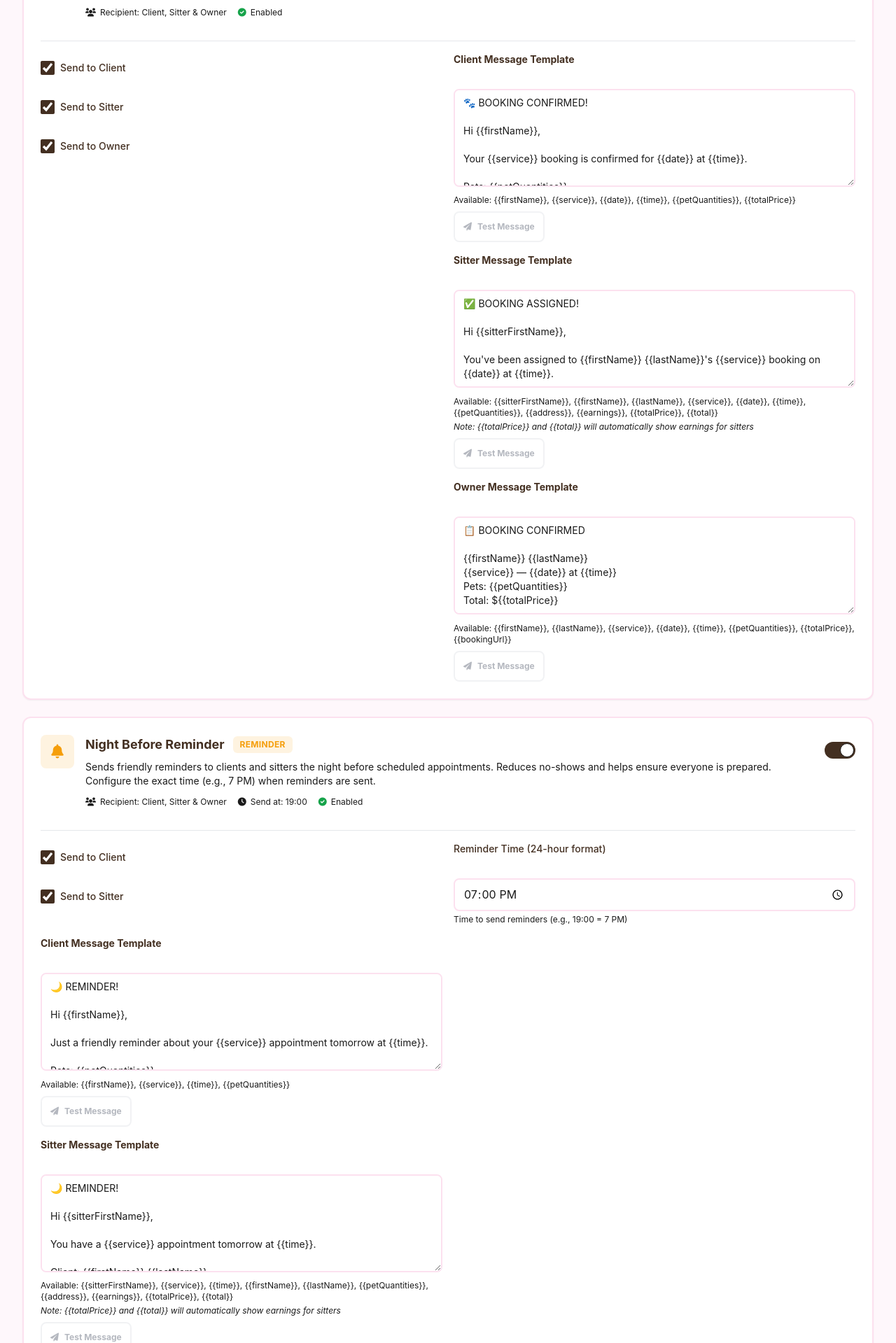
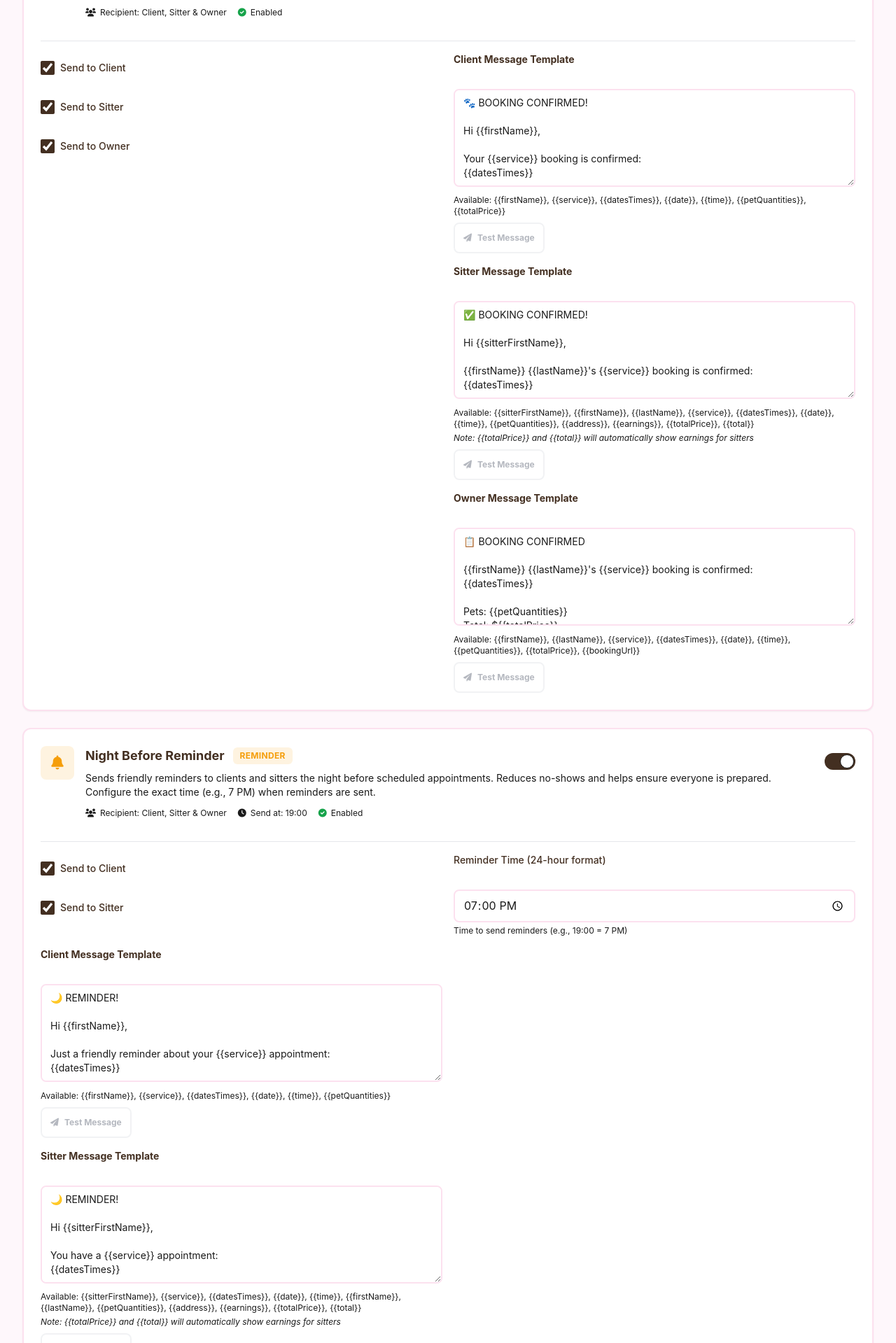
Before and after one commit to blackhawk123440/snout-os, a Next.js app: page /automation in a window 1280 px wide. Shown: the part 1220-3139 px from the top of the page at 70% size. Built offline with nearby package versions, Linux system fonts and the light colour scheme; no server answers; the database is empty.

Commit message:
Align automation UI templates with shared datesTimes formatting

```diff
--- a/src/app/automation/page.tsx
+++ b/src/app/automation/page.tsx
@@ -733,17 +733,19 @@ export default function AutomationPage() {
                                   Client Message Template
                                 </label>
                                 <textarea
-                                  value={"messageTemplateClient" in config ? (config.messageTemplateClient || "") : "🐾 BOOKING CONFIRMED!\n\nHi {{firstName}},\n\nYour {{service}} booking is confirmed for {{date}} at {{time}}.\n\nPets: {{petQuantities}}\nTotal: $" + "{{totalPrice}}" + "\n\nWe'll see you soon!"}
+                                  value={"messageTemplateClient" in config ? (config.messageTemplateClient || "") : "🐾 BOOKING CONFIRMED!\n\nHi {{firstName}},\n\nYour {{service}} booking is confirmed:\n{{datesTimes}}\n\nPets: {{petQuantities}}\nTotal: $" + "{{totalPrice}}" + "\n\nWe'll see you soon!"}
                                   onChange={(e) => updateAutomation("bookingConfirmation", { messageTemplateClient: e.target.value })}
                                   rows={6}
                                   className="w-full px-3 py-2 border-2 rounded-lg focus:outline-none focus:ring-2 text-sm touch-manipulation min-h-[44px]"
                                   style={{ borderColor: COLORS.primaryLight }}
                                   placeholder="Message template with {{variables}}..."
                                 />
-                                <p className="text-xs text-gray-500 mt-1">Available: {"{{firstName}}"}, {"{{service}}"}, {"{{date}}"}, {"{{time}}"}, {"{{petQuantities}}"}, {"{{totalPrice}}"}</p>
+                                <p className="text-xs text-gray-500 mt-1">
+                                  Available: {"{{firstName}}"}, {"{{service}}"}, {"{{datesTimes}}"}, {"{{date}}"}, {"{{time}}"}, {"{{petQuantities}}"}, {"{{totalPrice}}"}
+                                </p>
                                 <button
                                   onClick={() => {
-                                    const template = "messageTemplateClient" in config ? (config.messageTemplateClient || "") : "🐾 BOOKING CONFIRMED!\n\nHi {{firstName}},\n\nYour {{service}} booking is confirmed for {{date}} at {{time}}.\n\nPets: {{petQuantities}}\nTotal: $" + "{{totalPrice}}" + "\n\nWe'll see you soon!";
+                                    const template = "messageTemplateClient" in config ? (config.messageTemplateClient || "") : "🐾 BOOKING CONFIRMED!\n\nHi {{firstName}},\n\nYour {{service}} booking is confirmed:\n{{datesTimes}}\n\nPets: {{petQuantities}}\nTotal: $" + "{{totalPrice}}" + "\n\nWe'll see you soon!";
                                     handleTestMessage(template, "client");
                                   }}
                                   disabled={testingMessage !== null || !testPhoneNumber.trim()}
@@ -765,18 +767,20 @@ export default function AutomationPage() {
                                   Sitter Message Template
                                 </label>
                                 <textarea
-                                  value={"messageTemplateSitter" in config ? (config.messageTemplateSitter || "") : "✅ BOOKING ASSIGNED!\n\nHi {{sitterFirstName}},\n\nYou've been assigned to {{firstName}} {{lastName}}'s {{service}} booking on {{date}} at {{time}}.\n\nPets: {{petQuantities}}\nAddress: {{address}}\nYour Earnings: ${{earnings}}\n\nView details in your dashboard."}
+                                  value={"messageTemplateSitter" in config ? (config.messageTemplateSitter || "") : "✅ BOOKING CONFIRMED!\n\nHi {{sitterFirstName}},\n\n{{firstName}} {{lastName}}'s {{service}} booking is confirmed:\n{{datesTimes}}\n\nPets: {{petQuantities}}\nAddress: {{address}}\nYour Earnings: ${{earnings}}\n\nView details in your dashboard."}
                                   onChange={(e) => updateAutomation("bookingConfirmation", { messageTemplateSitter: e.target.value })}
                                   rows={6}
                                   className="w-full px-3 py-2 border-2 rounded-lg focus:outline-none focus:ring-2 text-sm touch-manipulation min-h-[44px]"
                                   style={{ borderColor: COLORS.primaryLight }}
                                   placeholder="Message template with {{variables}}..."
                                 />
-                                <p className="text-xs text-gray-500 mt-1">Available: {"{{sitterFirstName}}"}, {"{{firstName}}"}, {"{{lastName}}"}, {"{{service}}"}, {"{{date}}"}, {"{{time}}"}, {"{{petQuantities}}"}, {"{{address}}"}, {"{{earnings}}"}, {"{{totalPrice}}"}, {"{{total}}"}</p>
+                                <p className="text-xs text-gray-500 mt-1">
+                                  Available: {"{{sitterFirstName}}"}, {"{{firstName}}"}, {"{{lastName}}"}, {"{{service}}"}, {"{{datesTimes}}"}, {"{{date}}"}, {"{{time}}"}, {"{{petQuantities}}"}, {"{{address}}"}, {"{{earnings}}"}, {"{{totalPrice}}"}, {"{{total}}"}
+                                </p>
                                 <p className="text-xs text-gray-400 mt-1 italic">Note: {"{{totalPrice}}"} and {"{{total}}"} will automatically show earnings for sitters</p>
                                 <button
                                   onClick={() => {
-                                    const defaultTemplate = "✅ BOOKING ASSIGNED!\n\nHi {{sitterFirstName}},\n\nYou've been assigned to {{firstName}} {{lastName}}'s {{service}} booking on {{date}} at {{time}}.\n\nPets: {{petQuantities}}\nAddress: {{address}}\nYour Earnings: ${{earnings}}\n\nView details in your dashboard.";
+                                    const defaultTemplate = "✅ BOOKING CONFIRMED!\n\nHi {{sitterFirstName}},\n\n{{firstName}} {{lastName}}'s {{service}} booking is confirmed:\n{{datesTimes}}\n\nPets: {{petQuantities}}\nAddress: {{address}}\nYour Earnings: ${{earnings}}\n\nView details in your dashboard.";
                                     const template = "messageTemplateSitter" in config ? (config.messageTemplateSitter || defaultTemplate) : defaultTemplate;
                                     handleTestMessage(template, "sitter");
                                   }}
@@ -799,17 +803,19 @@ export default function AutomationPage() {
                                   Owner Message Template
                                 </label>
                                 <textarea
-                                  value={"messageTemplateOwner" in config ? (config.messageTemplateOwner || "") : "📋 BOOKING CONFIRMED\n\n{{firstName}} {{lastName}}\n{{service}} — {{date}} at {{time}}\nPets: {{petQuantities}}\nTotal: $" + "{{totalPrice}}" + "\n\nView: {{bookingUrl}}"}
+                                  value={"messageTemplateOwner" in config ? (config.messageTemplateOwner || "") : "📋 BOOKING CONFIRMED\n\n{{firstName}} {{lastName}}'s {{service}} booking is confirmed:\n{{datesTimes}}\n\nPets: {{petQuantities}}\nTotal: $" + "{{totalPrice}}" + "\n\nView: {{bookingUrl}}"}
                                   onChange={(e) => updateAutomation("bookingConfirmation", { messageTemplateOwner: e.target.value })}
                                   rows={6}
                                   className="w-full px-3 py-2 border-2 rounded-lg focus:outline-none focus:ring-2 text-sm touch-manipulation min-h-[44px]"
                                   style={{ borderColor: COLORS.primaryLight }}
                                   placeholder="Message template with {{variables}}..."
                                 />
-                                <p className="text-xs text-gray-500 mt-1">Available: {"{{firstName}}"}, {"{{lastName}}"}, {"{{service}}"}, {"{{date}}"}, {"{{time}}"}, {"{{petQuantities}}"}, {"{{totalPrice}}"}, {"{{bookingUrl}}"}</p>
+                                <p className="text-xs text-gray-500 mt-1">
+                                  Available: {"{{firstName}}"}, {"{{lastName}}"}, {"{{service}}"}, {"{{datesTimes}}"}, {"{{date}}"}, {"{{time}}"}, {"{{petQuantities}}"}, {"{{totalPrice}}"}, {"{{bookingUrl}}"}
+                                </p>
                                 <button
                                   onClick={() => {
-                                    const defaultTemplate = "📋 BOOKING CONFIRMED\n\n{{firstName}} {{lastName}}\n{{service}} — {{date}} at {{time}}\nPets: {{petQuantities}}\nTotal: $" + "{{totalPrice}}" + "\n\nView: {{bookingUrl}}";
+                                    const defaultTemplate = "📋 BOOKING CONFIRMED\n\n{{firstName}} {{lastName}}'s {{service}} booking is confirmed:\n{{datesTimes}}\n\nPets: {{petQuantities}}\nTotal: $" + "{{totalPrice}}" + "\n\nView: {{bookingUrl}}";
                                     const template = "messageTemplateOwner" in config ? (config.messageTemplateOwner || defaultTemplate) : defaultTemplate;
                                     handleTestMessage(template, "owner");
                                   }}
@@ -875,17 +881,19 @@ export default function AutomationPage() {
                                   Client Message Template
                                 </label>
                                 <textarea
-                                  value={"messageTemplateClient" in config ? (config.messageTemplateClient || "") : "🌙 REMINDER!\n\nHi {{firstName}},\n\nJust a friendly reminder about your {{service}} appointment tomorrow at {{time}}.\n\nPets: {{petQuantities}}\n\nWe're excited to care for your pets!"}
+                                  value={"messageTemplateClient" in config ? (config.messageTemplateClient || "") : "🌙 REMINDER!\n\nHi {{firstName}},\n\nJust a friendly reminder about your {{service}} appointment:\n{{datesTimes}}\n\nPets: {{petQuantities}}\n\nWe're excited to care for your pets!"}
                                   onChange={(e) => updateAutomation("nightBeforeReminder", { messageTemplateClient: e.target.value })}
                                   rows={6}
                                   className="w-full px-3 py-2 border-2 rounded-lg focus:outline-none focus:ring-2 text-sm touch-manipulation min-h-[44px]"
                                   style={{ borderColor: COLORS.primaryLight }}
                                   placeholder="Message template with {{variables}}..."
                                 />
-                                <p className="text-xs text-gray-500 mt-1">Available: {"{{firstName}}"}, {"{{service}}"}, {"{{time}}"}, {"{{petQuantities}}"}</p>
+                                <p className="text-xs text-gray-500 mt-1">
+                                  Available: {"{{firstName}}"}, {"{{service}}"}, {"{{datesTimes}}"}, {"{{date}}"}, {"{{time}}"}, {"{{petQuantities}}"}
+                                </p>
                                 <button
                                   onClick={() => {
-                                    const defaultTemplate = "🌙 REMINDER!\n\nHi {{firstName}},\n\nJust a friendly reminder about your {{service}} appointment tomorrow at {{time}}.\n\nPets: {{petQuantities}}\n\nWe're excited to care for your pets!";
+                                    const defaultTemplate = "🌙 REMINDER!\n\nHi {{firstName}},\n\nJust a friendly reminder about your {{service}} appointment:\n{{datesTimes}}\n\nPets: {{petQuantities}}\n\nWe're excited to care for your pets!";
                                     const template = "messageTemplateClient" in config ? (config.messageTemplateClient || defaultTemplate) : defaultTemplate;
                                     handleTestMessage(template, "client");
                                   }}
@@ -908,18 +916,20 @@ export default function AutomationPage() {
                                   Sitter Message Template
                                 </label>
                                 <textarea
-                                  value={"messageTemplateSitter" in config ? (config.messageTemplateSitter || "") : "🌙 REMINDER!\n\nHi {{sitterFirstName}},\n\nYou have a {{service}} appointment tomorrow at {{time}}.\n\nClient: {{firstName}} {{lastName}}\nPets: {{petQuantities}}\nAddress: {{address}}\nYour Earnings: ${{earnings}}\n\nPlease confirm your availability."}
+                                  value={"messageTemplateSitter" in config ? (config.messageTemplateSitter || "") : "🌙 REMINDER!\n\nHi {{sitterFirstName}},\n\nYou have a {{service}} appointment:\n{{datesTimes}}\n\nClient: {{firstName}} {{lastName}}\nPets: {{petQuantities}}\nAddress: {{address}}\nYour Earnings: ${{earnings}}\n\nPlease confirm your availability."}
                                   onChange={(e) => updateAutomation("nightBeforeReminder", { messageTemplateSitter: e.target.value })}
                                   rows={6}
                                   className="w-full px-3 py-2 border-2 rounded-lg focus:outline-none focus:ring-2 text-sm touch-manipulation min-h-[44px]"
                                   style={{ borderColor: COLORS.primaryLight }}
                                   placeholder="Message template with {{variables}}..."
                                 />
-                                <p className="text-xs text-gray-500 mt-1">Available: {"{{sitterFirstName}}"}, {"{{service}}"}, {"{{time}}"}, {"{{firstName}}"}, {"{{lastName}}"}, {"{{petQuantities}}"}, {"{{address}}"}, {"{{earnings}}"}, {"{{totalPrice}}"}, {"{{total}}"}</p>
+                                <p className="text-xs text-gray-500 mt-1">
+                                  Available: {"{{sitterFirstName}}"}, {"{{service}}"}, {"{{datesTimes}}"}, {"{{date}}"}, {"{{time}}"}, {"{{firstName}}"}, {"{{lastName}}"}, {"{{petQuantities}}"}, {"{{address}}"}, {"{{earnings}}"}, {"{{totalPrice}}"}, {"{{total}}"}
+                                </p>
                                 <p className="text-xs text-gray-400 mt-1 italic">Note: {"{{totalPrice}}"} and {"{{total}}"} will automatically show earnings for sitters</p>
                                 <button
                                   onClick={() => {
-                                    const defaultTemplate = "🌙 REMINDER!\n\nHi {{sitterFirstName}},\n\nYou have a {{service}} appointment tomorrow at {{time}}.\n\nClient: {{firstName}} {{lastName}}\nPets: {{petQuantities}}\nAddress: {{address}}\nYour Earnings: ${{earnings}}\n\nPlease confirm your availability.";
+                                    const defaultTemplate = "🌙 REMINDER!\n\nHi {{sitterFirstName}},\n\nYou have a {{service}} appointment:\n{{datesTimes}}\n\nClient: {{firstName}} {{lastName}}\nPets: {{petQuantities}}\nAddress: {{address}}\nYour Earnings: ${{earnings}}\n\nPlease confirm your availability.";
                                     const template = "messageTemplateSitter" in config ? (config.messageTemplateSitter || defaultTemplate) : defaultTemplate;
                                     handleTestMessage(template, "sitter");
                                   }}
@@ -1067,17 +1077,19 @@ export default function AutomationPage() {
                                 Client Message Template
                               </label>
                               <textarea
-                                value={"messageTemplateClient" in config ? (config.messageTemplateClient || "") : "💳 PAYMENT REMINDER\n\nHi {{firstName}},\n\nYour {{service}} booking on {{date}} is ready for payment.\n\nPets: {{petQuantities}}\nTotal: $" + "{{totalPrice}}" + "\n\nPay now: {{paymentLink}}"}
+                                value={"messageTemplateClient" in config ? (config.messageTemplateClient || "") : "💳 PAYMENT REMINDER\n\nHi {{firstName}},\n\nYour {{service}} booking:\n{{datesTimes}}\n\nPets: {{petQuantities}}\nTotal: $" + "{{totalPrice}}" + "\n\nPay now: {{paymentLink}}"}
                                 onChange={(e) => updateAutomation("paymentReminder", { messageTemplateClient: e.target.value })}
                                 rows={6}
                                 className="w-full px-3 py-2 border-2 rounded-lg focus:outline-none focus:ring-2 text-sm touch-manipulation min-h-[44px]"
                                 style={{ borderColor: COLORS.primaryLight }}
                                 placeholder="Message template with {{variables}}..."
                               />
-                              <p className="text-xs text-gray-500 mt-1">Available variables: {"{{firstName}}"}, {"{{service}}"}, {"{{date}}"}, {"{{petQuantities}}"}, {"{{totalPrice}}"}, {"{{paymentLink}}"}</p>
+                              <p className="text-xs text-gray-500 mt-1">
+                                Available variables: {"{{firstName}}"}, {"{{service}}"}, {"{{datesTimes}}"}, {"{{date}}"}, {"{{time}}"}, {"{{petQuantities}}"}, {"{{totalPrice}}"}, {"{{paymentLink}}"}
+                              </p>
                               <button
                                 onClick={() => {
-                                  const defaultTemplate = "💳 PAYMENT REMINDER\n\nHi {{firstName}},\n\nYour {{service}} booking on {{date}} is ready for payment.\n\nPets: {{petQuantities}}\nTotal: $" + "{{totalPrice}}" + "\n\nPay now: {{paymentLink}}";
+                                  const defaultTemplate = "💳 PAYMENT REMINDER\n\nHi {{firstName}},\n\nYour {{service}} booking:\n{{datesTimes}}\n\nPets: {{petQuantities}}\nTotal: $" + "{{totalPrice}}" + "\n\nPay now: {{paymentLink}}";
                                   const template = "messageTemplateClient" in config ? (config.messageTemplateClient || defaultTemplate) : defaultTemplate;
                                   handleTestMessage(template, "client");
                                 }}
@@ -1387,17 +1399,19 @@ export default function AutomationPage() {
                                 Client Message Template
                               </label>
                               <textarea
-                                value={"messageTemplateClient" in config ? (config.messageTemplateClient || "") : "🐾 BOOKING RECEIVED!\n\nHi {{firstName}},\n\nWe've received your {{service}} booking request for {{date}} at {{time}}.\n\nPets: {{petQuantities}}\nTotal: $" + "{{totalPrice}}" + "\n\nWe'll confirm your booking shortly. Thank you!"}
+                                value={"messageTemplateClient" in config ? (config.messageTemplateClient || "") : "🐾 BOOKING RECEIVED!\n\nHi {{firstName}},\n\nWe've received your {{service}} booking request:\n{{datesTimes}}\n\nPets: {{petQuantities}}\nTotal: $" + "{{totalPrice}}" + "\n\nWe'll confirm your booking shortly. Thank you!"}
                                 onChange={(e) => updateAutomation("ownerNewBookingAlert", { messageTemplateClient: e.target.value })}
                                 rows={6}
                                 className="w-full px-3 py-2 border-2 rounded-lg focus:outline-none focus:ring-2 text-sm touch-manipulation min-h-[44px]"
                                 style={{ borderColor: COLORS.primaryLight }}
                                 placeholder="Message template with {{variables}}..."
                               />
-                              <p className="text-xs text-gray-500 mt-1">Available variables: {"{{firstName}}"}, {"{{service}}"}, {"{{date}}"}, {"{{time}}"}, {"{{petQuantities}}"}, {"{{totalPrice}}"}</p>
+                              <p className="text-xs text-gray-500 mt-1">
+                                Available variables: {"{{firstName}}"}, {"{{service}}"}, {"{{datesTimes}}"}, {"{{date}}"}, {"{{time}}"}, {"{{petQuantities}}"}, {"{{totalPrice}}"}
+                              </p>
                               <button
                                 onClick={() => {
-                                  const defaultTemplate = "🐾 BOOKING RECEIVED!\n\nHi {{firstName}},\n\nWe've received your {{service}} booking request for {{date}} at {{time}}.\n\nPets: {{petQuantities}}\nTotal: $" + "{{totalPrice}}" + "\n\nWe'll confirm your booking shortly. Thank you!";
+                                  const defaultTemplate = "🐾 BOOKING RECEIVED!\n\nHi {{firstName}},\n\nWe've received your {{service}} booking request:\n{{datesTimes}}\n\nPets: {{petQuantities}}\nTotal: $" + "{{totalPrice}}" + "\n\nWe'll confirm your booking shortly. Thank you!";
                                   const template = "messageTemplateClient" in config ? (config.messageTemplateClient || defaultTemplate) : defaultTemplate;
                                   handleTestMessage(template, "client");
                                 }}
@@ -1420,17 +1434,19 @@ export default function AutomationPage() {
                                 Owner Message Template
                               </label>
                               <textarea
-                                value={"messageTemplateOwner" in config ? (config.messageTemplateOwner || "") : "📱 NEW BOOKING!\n\n{{firstName}} {{lastName}}\n{{phone}}\n\n{{service}} — {{date}} at {{time}}\n{{petQuantities}}\nTotal: $" + "{{totalPrice}}" + "\n\nView details: {{bookingUrl}}"}
+                                value={"messageTemplateOwner" in config ? (config.messageTemplateOwner || "") : "📱 NEW BOOKING!\n\n{{firstName}} {{lastName}}\n{{phone}}\n\n{{service}}\n{{datesTimes}}\n{{petQuantities}}\nTotal: $" + "{{totalPrice}}" + "\n\nView details: {{bookingUrl}}"}
                                 onChange={(e) => updateAutomation("ownerNewBookingAlert", { messageTemplateOwner: e.target.value })}
                                 rows={6}
                                 className="w-full px-3 py-2 border-2 rounded-lg focus:outline-none focus:ring-2 text-sm touch-manipulation min-h-[44px]"
                                 style={{ borderColor: COLORS.primaryLight }}
                                 placeholder="Message template with {{variables}}..."
                               />
-                              <p className="text-xs text-gray-500 mt-1">Available variables: {"{{firstName}}"}, {"{{lastName}}"}, {"{{phone}}"}, {"{{service}}"}, {"{{date}}"}, {"{{time}}"}, {"{{petQuantities}}"}, {"{{totalPrice}}"}, {"{{bookingUrl}}"}</p>
+                              <p className="text-xs text-gray-500 mt-1">
+                                Available variables: {"{{firstName}}"}, {"{{lastName}}"}, {"{{phone}}"}, {"{{service}}"}, {"{{datesTimes}}"}, {"{{date}}"}, {"{{time}}"}, {"{{petQuantities}}"}, {"{{totalPrice}}"}, {"{{bookingUrl}}"}
+                              </p>
                               <button
                                 onClick={() => {
-                                  const defaultTemplate = "📱 NEW BOOKING!\n\n{{firstName}} {{lastName}}\n{{phone}}\n\n{{service}} — {{date}} at {{time}}\n{{petQuantities}}\nTotal: $" + "{{totalPrice}}" + "\n\nView details: {{bookingUrl}}";
+                                  const defaultTemplate = "📱 NEW BOOKING!\n\n{{firstName}} {{lastName}}\n{{phone}}\n\n{{service}}\n{{datesTimes}}\n{{petQuantities}}\nTotal: $" + "{{totalPrice}}" + "\n\nView details: {{bookingUrl}}";
                                   const template = "messageTemplateOwner" in config ? (config.messageTemplateOwner || defaultTemplate) : defaultTemplate;
                                   handleTestMessage(template, "owner");
                                 }}
```
